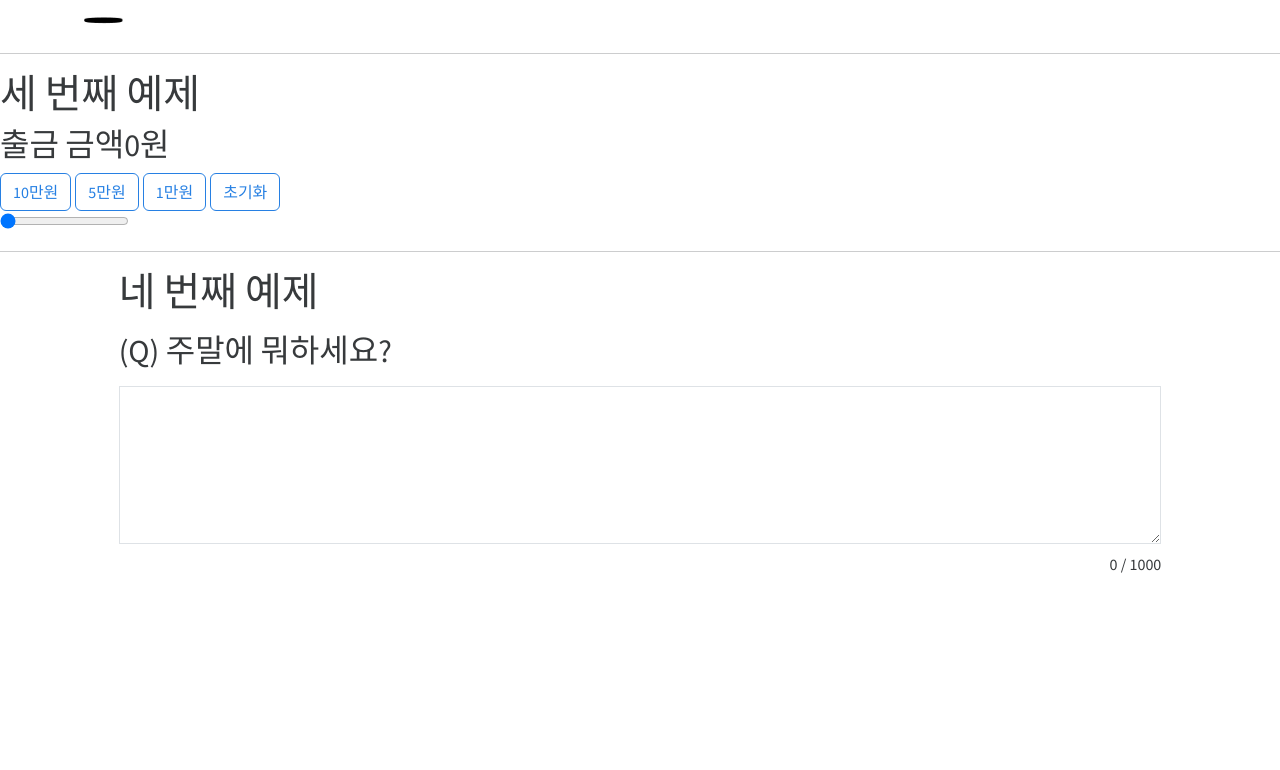
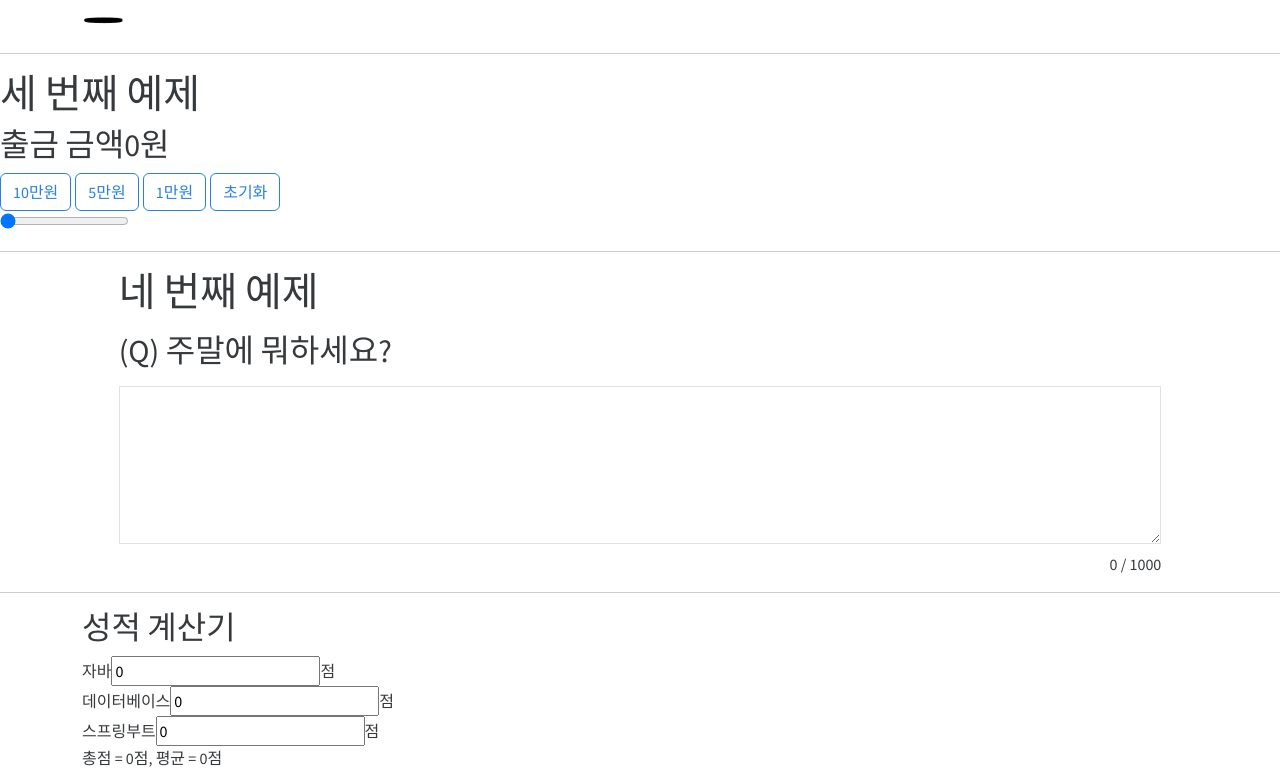
Before and after one commit to Ph2tiger/KH12-react, a React (Create React App) app in the folder demo03/: page / in a window 1280 px wide. Shown: the part 503-1273 px from the top of the page. Before the commit the page ends 1079 px from the top, so only its background shows below. Built offline with nearby package versions, Linux system fonts and the light colour scheme.

Commit message:
성적 계산기 강사풀이

```diff
--- a/demo03/src/App.js
+++ b/demo03/src/App.js
@@ -4,6 +4,7 @@ import Exam01 from './components/Exam01';
 import Exam02 from './components/Exam02';
 import Exam03 from './components/Exam03';
 import Exam04 from './components/Exam04';
+import Exam05 from './components/Exam05';
 
 function App() {
   return (
@@ -17,6 +18,8 @@ function App() {
     <Exam03/>
     <hr/>
     <Exam04/>
+    <hr/>
+    <Exam05/>
     </>
   );
 }
--- /dev/null
+++ b/demo03/src/components/Exam05.js
@@ -0,0 +1,64 @@
+import { useEffect, useState } from "react";
+
+const Exam05 = () => {
+
+  //state를 3개로 보면 = (java, dbms, boot)
+  //state를 5개로 보면 = (java, dbms, boot) > (total, avg)
+
+  const [java, setJava] = useState(0);
+  const [dbms, setDbms] = useState(0);
+  const [boot, setBoot] = useState(0);
+  const [total, setTotal] = useState(0);
+  const [avg, setAvg] = useState(0);
+
+  useEffect(() => {
+    setTotal(java + dbms + boot);
+  }, [java, dbms, boot]);
+  useEffect(() => {
+    setAvg(total / 3);
+  }, [total]);
+
+  return (
+    <div className="container">
+      <div className="row">
+        <div className="col">
+          <h2>성적 계산기</h2>
+        </div>
+      </div>
+
+      <div className="row">
+        <div className="col">
+          <span>자바</span>
+          <input type="number" name="java" value={java}
+            onChange={e => setJava(parseInt(e.target.value))}></input>점
+        </div>
+      </div>
+
+      <div className="row">
+        <div className="col">
+          <span>데이터베이스</span>
+          <input type="number" name="dbms" value={dbms}
+            onChange={e => setDbms(parseInt(e.target.value))}></input>점
+        </div>
+      </div>
+
+      <div className="row">
+        <div className="col">
+          <span>스프링부트</span>
+          <input type="number" name="boot" value={boot}
+            onChange={e => setBoot(parseInt(e.target.value))}></input>점
+        </div>
+      </div>
+
+      <div className="row">
+        <div className="col">
+          총점 = {total}점, 평균 = {avg}점
+        </div>
+      </div>
+
+    </div>
+  )
+
+}
+
+export default Exam05;
```
